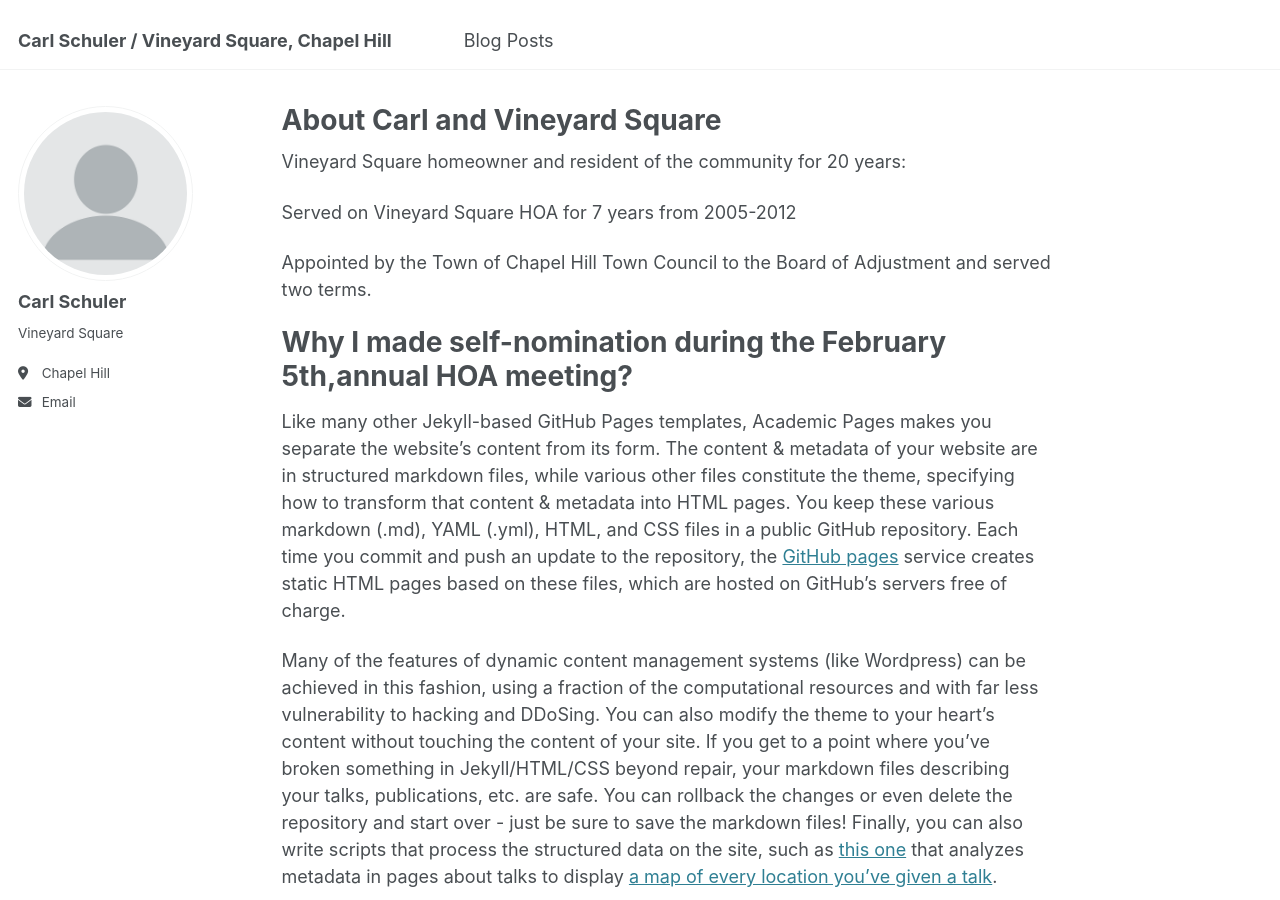
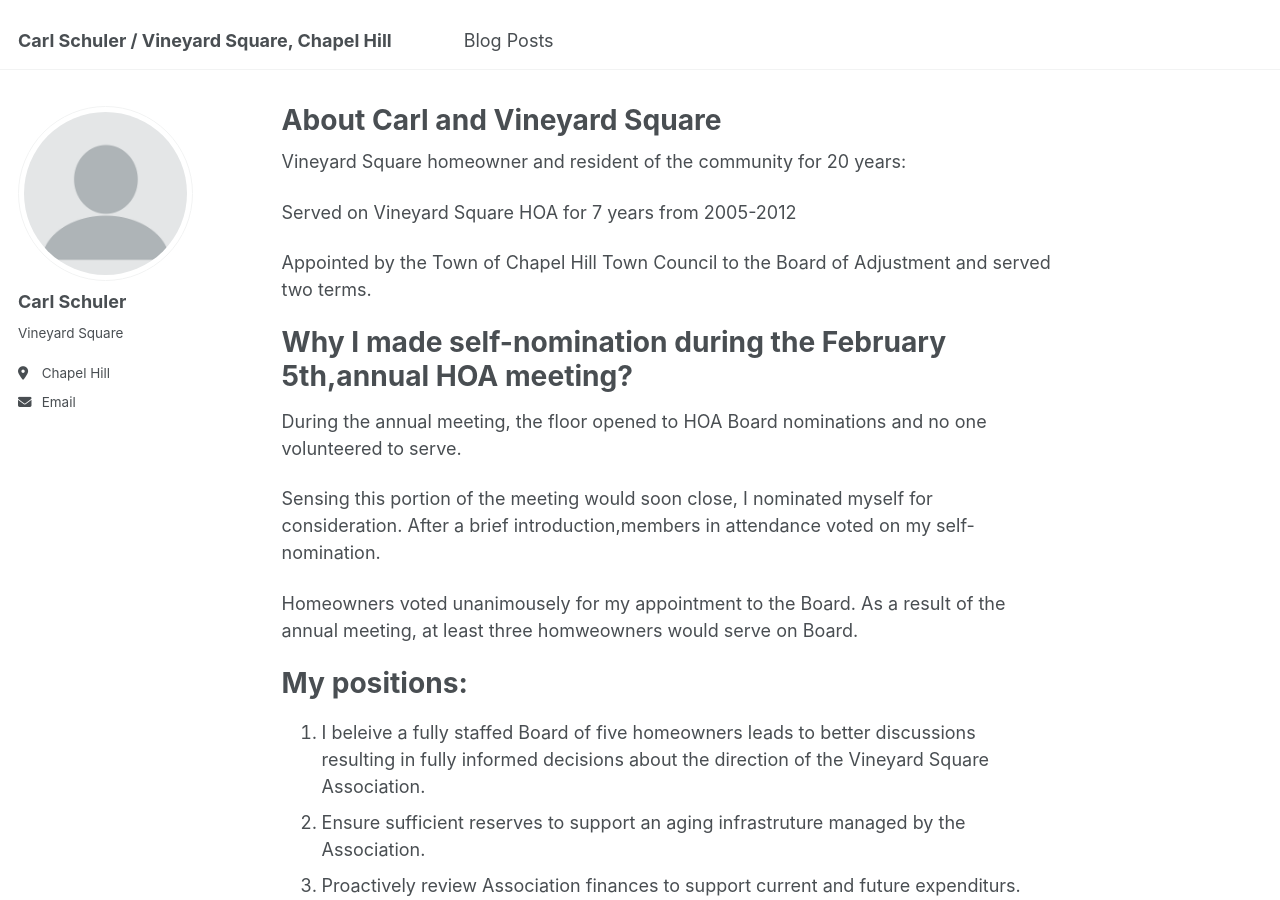
Before and after one commit to CarlSchuler/carl.github.io, a Jekyll site: the page built from _pages/about.md, in a window 1280 px wide and 900 px high. Built offline with Jekyll 4.4.1, drawn with Linux system fonts in a browser that asks for light colours.

Commit message:
Update about.md

```diff
--- a/_pages/about.md
+++ b/_pages/about.md
@@ -18,9 +18,11 @@ Appointed by the Town of Chapel Hill Town Council to the Board of Adjustment and
 
 Why I made self-nomination during the February 5th,annual HOA meeting?
 ======
-Like many other Jekyll-based GitHub Pages templates, Academic Pages makes you separate the website's content from its form. The content & metadata of your website are in structured markdown files, while various other files constitute the theme, specifying how to transform that content & metadata into HTML pages. You keep these various markdown (.md), YAML (.yml), HTML, and CSS files in a public GitHub repository. Each time you commit and push an update to the repository, the [GitHub pages](https://pages.github.com/) service creates static HTML pages based on these files, which are hosted on GitHub's servers free of charge.
+During the annual meeting, the floor opened to HOA Board nominations and no one volunteered to serve.
 
-Many of the features of dynamic content management systems (like Wordpress) can be achieved in this fashion, using a fraction of the computational resources and with far less vulnerability to hacking and DDoSing. You can also modify the theme to your heart's content without touching the content of your site. If you get to a point where you've broken something in Jekyll/HTML/CSS beyond repair, your markdown files describing your talks, publications, etc. are safe. You can rollback the changes or even delete the repository and start over - just be sure to save the markdown files! Finally, you can also write scripts that process the structured data on the site, such as [this one](https://github.com/academicpages/academicpages.github.io/blob/master/talkmap.ipynb) that analyzes metadata in pages about talks to display [a map of every location you've given a talk](https://academicpages.github.io/talkmap.html).
+Sensing this portion of the meeting would soon close, I nominated myself for consideration.   After a brief introduction,members in attendance voted on my self-nomination.
+
+Homeowners voted unanimousely for my appointment to the Board. As a result of the annual meeting, at least three homweowners would serve on Board.
 
 My positions:
 ======
```
